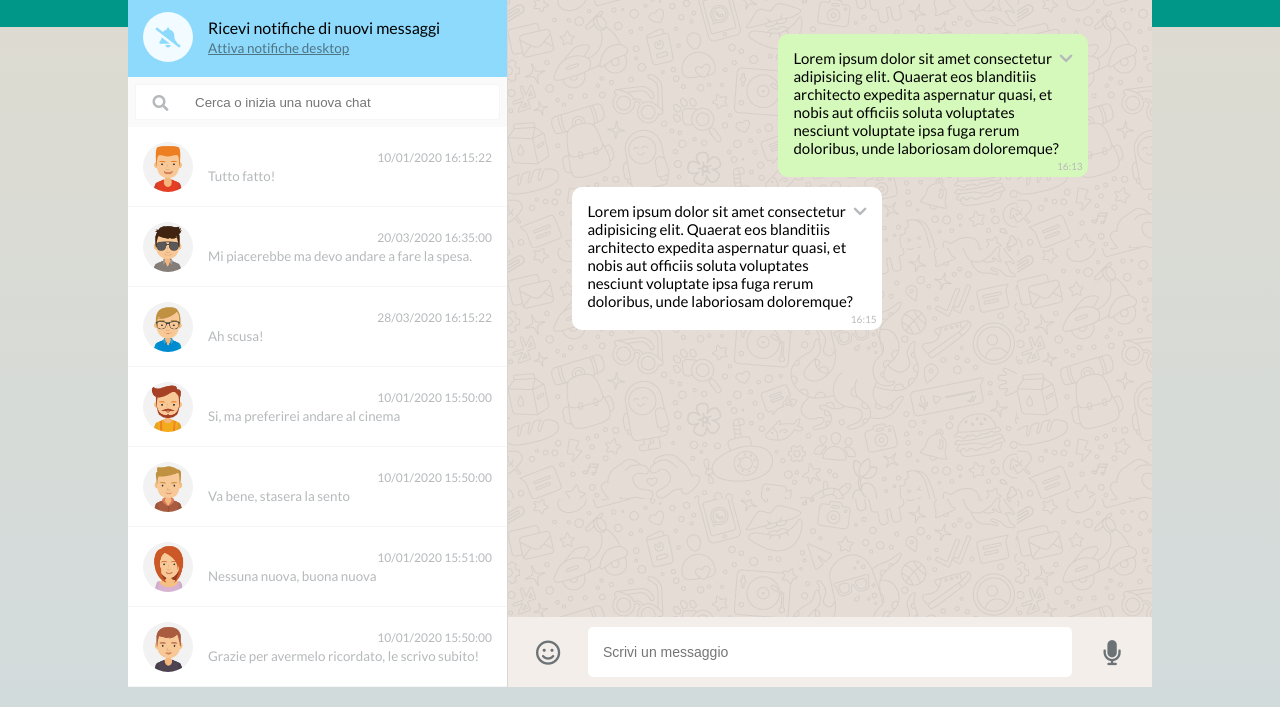
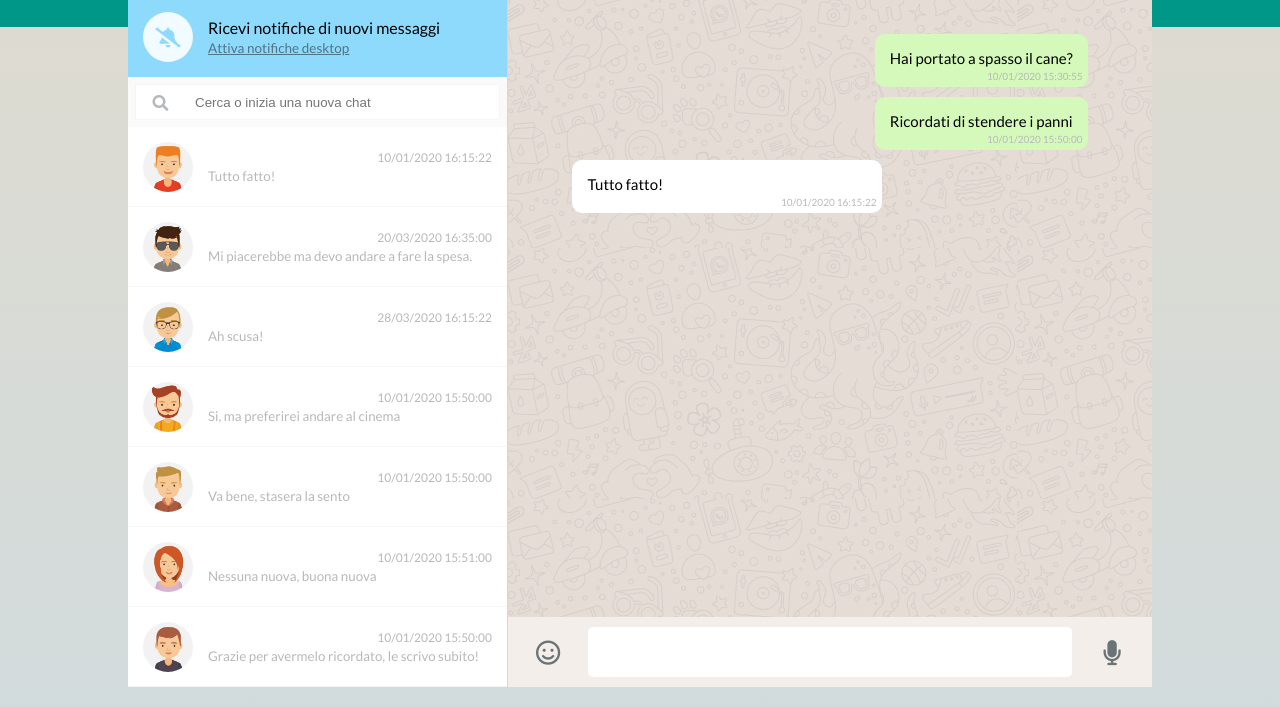
Before and after one commit to francesco-mauro/vue-boolzapp, a plain HTML site: page index.html in a window 1280 px wide. Shown: the part 93-800 px from the top of the page. Drawn offline with nearby package versions, Linux system fonts and the light colour scheme.

Commit message:
add: working Milestone 2

```diff
--- a/assets/data.js
+++ b/assets/data.js
@@ -170,6 +170,10 @@ createApp({
         };
     },
     methods: {
-
+        // funzione cambiamento indice attivo
+        changeActiveContact: function(clickedIndex){
+            // console.log(clickedIndex);
+            this.activeIndex = clickedIndex;
+        }
     },
 }).mount('#app');
--- a/index.html
+++ b/index.html
@@ -48,9 +48,8 @@
             </div>
 
             <!-- contacts dinamici HALLEUIA-->
-
             <div class="contacts">
-                <div v-for="contact in contacts" class="contact">
+                <div v-for="(contact,index) in contacts" class="contact" @click="changeActiveContact(index)">
                     <div class="contact-logo">
                         <img :src="'assets/img/avatar' + contact.avatar + '.jpg'" :alt="">
                     </div>
@@ -85,41 +84,11 @@
             </div>
             <div class="right-messages-container">
                 <div class="right-messages">
-                    <div class="message sent">
+                    <div v-for="message in contacts[activeIndex].messages" :class="['message', message.status]">
                         <div class="message-inner">
-                            <span class="message-text">
-                                Lorem ipsum dolor sit amet consectetur adipisicing elit. Quaerat eos blanditiis
-                                architecto expedita aspernatur quasi, et nobis aut officiis soluta voluptates nesciunt
-                                voluptate ipsa fuga rerum doloribus, unde laboriosam doloremque?
-                            </span>
-                            <div class="message-options">
-                                <i class="fa fa-chevron-down"></i>
-                                <div class="message-options-panel">
-                                    <div class="message-info">Info messaggio</div>
-                                    <div class="message-destroy">Cancella messaggio</div>
-                                </div>
-                            </div>
+                            <span class="message-text">{{ message.message }}</span>
                         </div>
-                        <span class="message-time">16:13</span>
-                    </div>
-                    <div class="message received">
-                        <div class="message-inner">
-                            <span class="message-text">
-                                Lorem ipsum dolor sit amet consectetur adipisicing elit. Quaerat eos blanditiis
-                                architecto expedita
-                                aspernatur quasi, et nobis aut officiis soluta voluptates nesciunt voluptate ipsa fuga
-                                rerum doloribus, unde
-                                laboriosam doloremque?
-                            </span>
-                            <div class="message-options">
-                                <i class="fa fa-chevron-down"></i>
-                                <div class="message-options-panel">
-                                    <div class="message-info">Info messaggio</div>
-                                    <div class="message-destroy">Cancella messaggio</div>
-                                </div>
-                            </div>
-                        </div>
-                        <span class="message-time">16:15</span>
+                        <span class="message-time">{{ message.date }}</span>
                     </div>
                 </div>
             </div>
@@ -127,7 +96,7 @@
                 <div class="right-footer-icon">
                     <i class="far fa-smile"></i>
                 </div>
-                <input class="new-message-inputs" placeholder="Scrivi un messaggio">
+                <input class="new-message-inputs" placeh lder="Scrivi un messaggio">
                 <div class="right-footer-icon">
                     <i class="fa fa-microphone" aria-hidden="true"></i>
                 </div>
```
